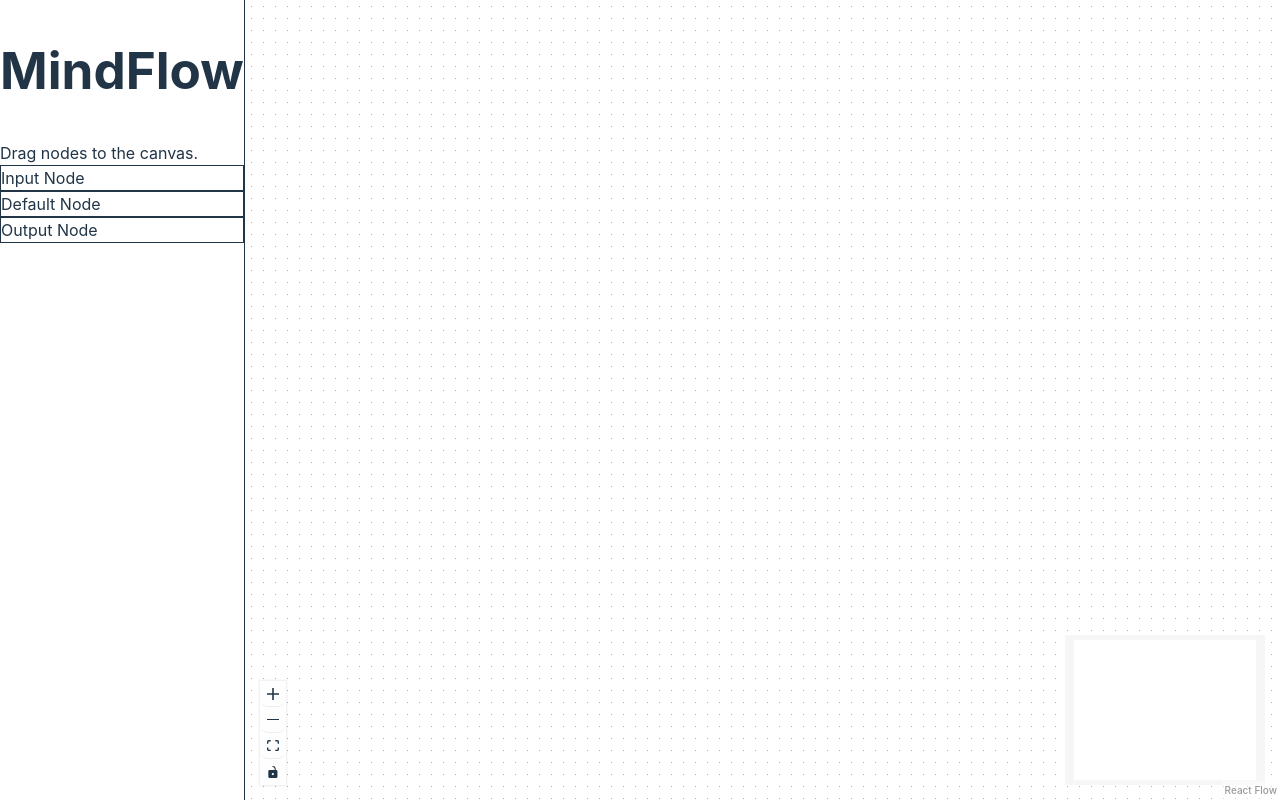
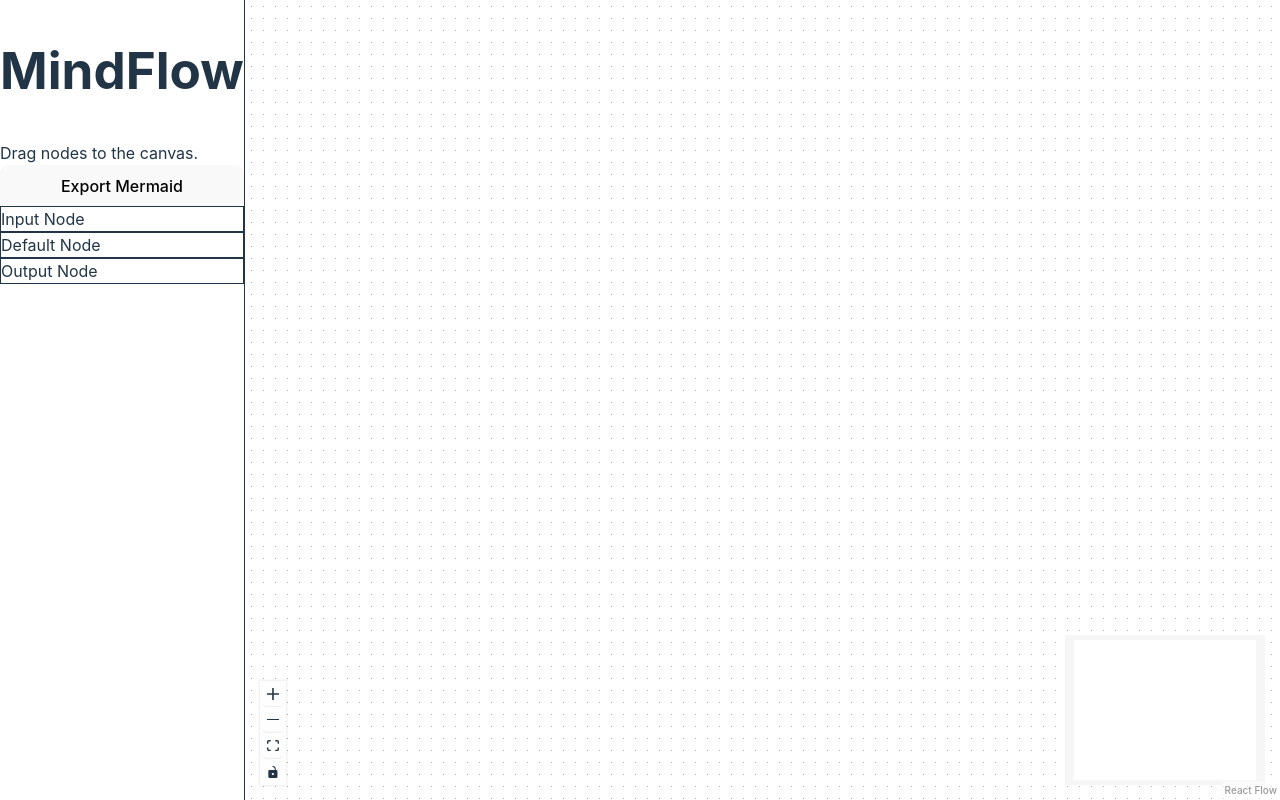
Before and after one commit to charles-prof/MindFlow-AI, a React (Vite) app: page / in a window 1280 px wide. Built offline with nearby package versions, Linux system fonts and the light colour scheme; what y-indexeddb, y-webrtc would draw is missing.

Commit message:
feat: mermaid js export
Add utility to convert Graph to Mermaid syntax. Add Export button in Sidebar.

```diff
--- a/src/components/Sidebar.tsx
+++ b/src/components/Sidebar.tsx
@@ -1,4 +1,7 @@
 import React from 'react';
+import { yNodes, yEdges } from '../lib/yjs';
+import { toMermaid } from '../lib/mermaid';
+import { Node, Edge } from '@xyflow/react';
 
 export default function Sidebar() {
     const onDragStart = (event: React.DragEvent, nodeType: string) => {
@@ -6,10 +9,26 @@
         event.dataTransfer.effectAllowed = 'move';
     };
 
+    const handleExport = () => {
+        const nodes = Array.from(yNodes.values()) as Node[];
+        const edges = Array.from(yEdges.values()) as Edge[];
+        const mermaid = toMermaid(nodes, edges);
+        navigator.clipboard.writeText(mermaid).then(() => {
+            alert('Mermaid syntax copied to clipboard!');
+        });
+    };
+
     return (
         <aside className="w-64 h-full bg-white border-r border-gray-200 p-4 flex flex-col gap-4">
             <h1 className="text-xl font-bold text-gray-800">MindFlow</h1>
             <div className="text-sm text-gray-500 mb-4">Drag nodes to the canvas.</div>
+
+            <button
+                onClick={handleExport}
+                className="mb-4 bg-indigo-600 hover:bg-indigo-700 text-white font-bold py-2 px-4 rounded"
+            >
+                Export Mermaid
+            </button>
 
             <div
                 className="dndnode input p-2 border border-blue-500 rounded cursor-grab bg-blue-50 hover:bg-blue-100 text-blue-900"
--- /dev/null
+++ b/src/lib/mermaid.ts
@@ -0,0 +1,30 @@
+import { Edge, Node } from '@xyflow/react';
+
+const sanitizeLabel = (label: string) => {
+    return label.replace(/["\n\r]/g, ' ');
+};
+
+const sanitizeId = (id: string) => {
+    return id.replace(/[^a-zA-Z0-9]/g, '_');
+};
+
+export const toMermaid = (nodes: Node[], edges: Edge[]) => {
+    let mermaid = 'graph TD\n';
+
+    // Add nodes
+    nodes.forEach((node) => {
+        const id = sanitizeId(node.id);
+        const label = node.data.label ? sanitizeLabel(node.data.label as string) : 'Empty';
+        // Use different brackets based on type if desired, e.g. [] for rect, () for round
+        mermaid += `    ${id}["${label}"]\n`;
+    });
+
+    // Add edges
+    edges.forEach((edge) => {
+        const source = sanitizeId(edge.source);
+        const target = sanitizeId(edge.target);
+        mermaid += `    ${source} --> ${target}\n`;
+    });
+
+    return mermaid;
+};
```
